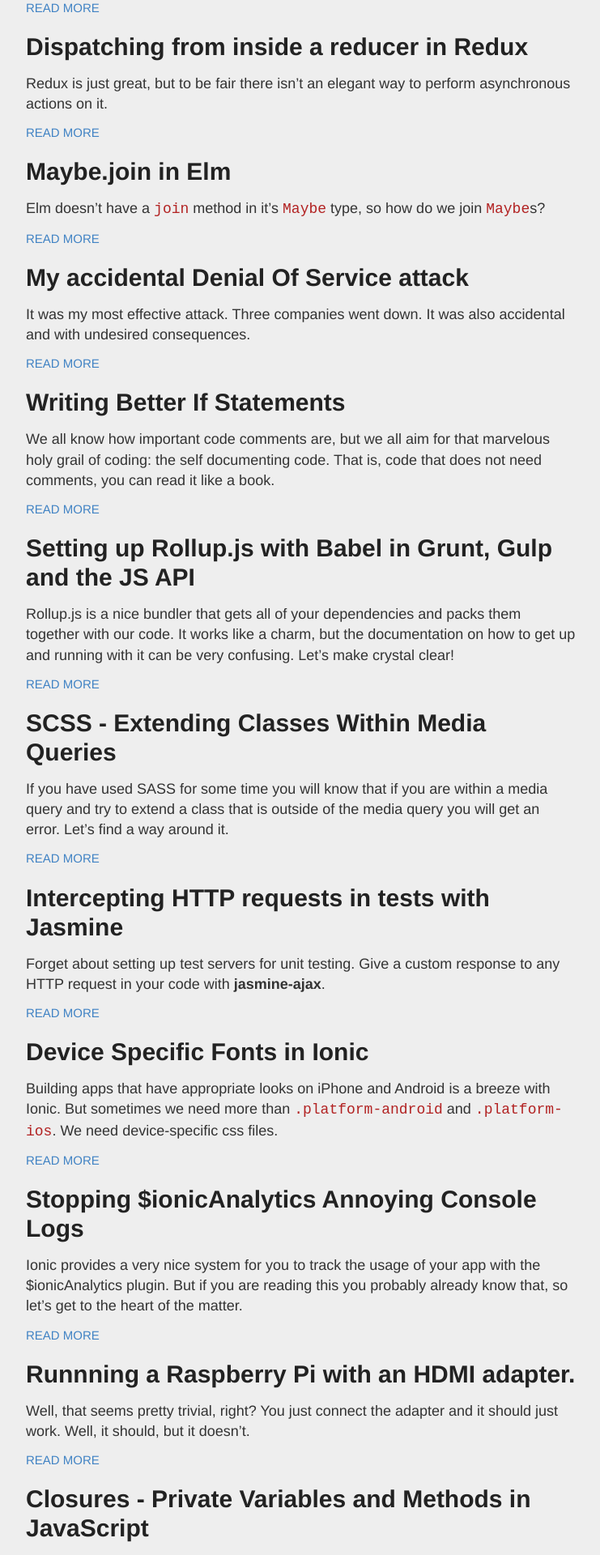
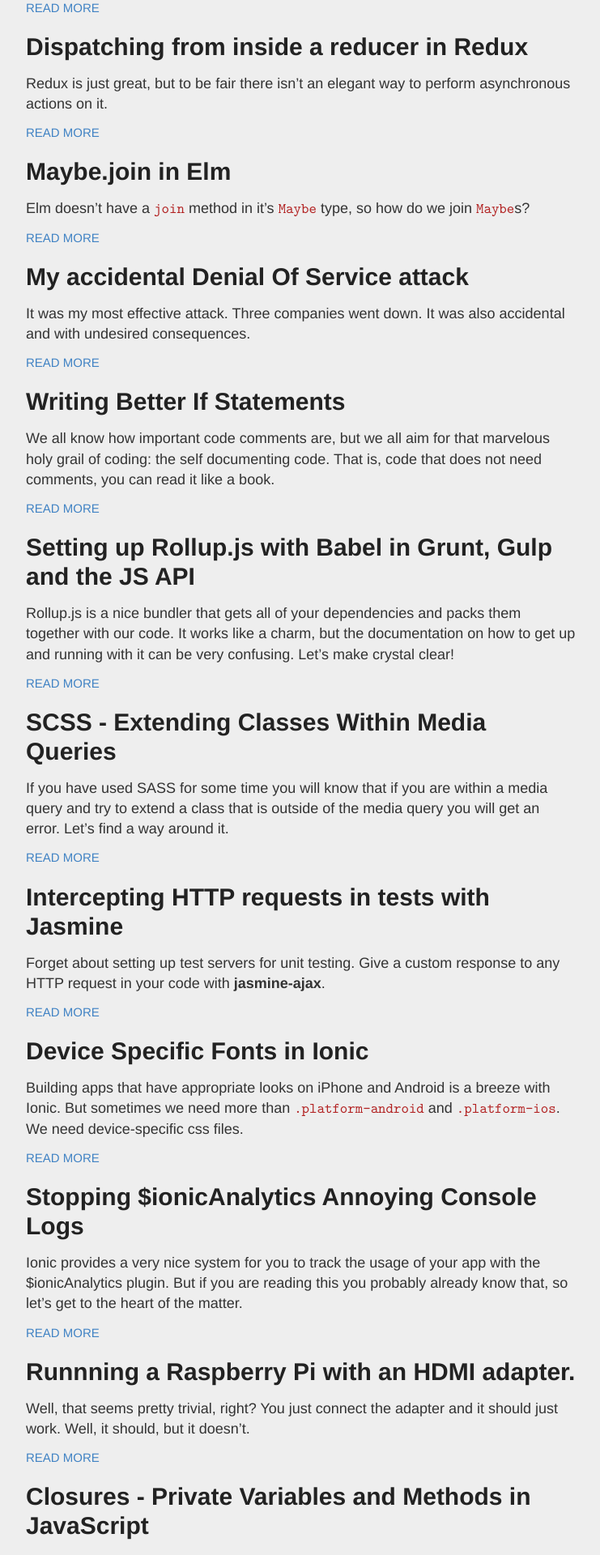
Before and after one commit to lazamar/lazamar.github.io, a Jekyll site: the page built from index.html, in a window 1280 px wide. Shown: the part 1373-3293 px from the top of the page at 81% size, without its empty margins (268-1009 px from the left). Built offline with Jekyll 4.4.1, drawn with Linux system fonts in a browser that asks for light colours.

Commit message:
Use Latin Modern Mono as monospace font

```diff
--- a/_sass/_highlights.scss
+++ b/_sass/_highlights.scss
@@ -1,7 +1,37 @@
+@font-face {
+    font-family: 'Latin Modern Mono';
+    src: url('/fonts/Latin-Modern-Mono/lmmono10-regular-webfont.eot');
+    src: url('/fonts/Latin-Modern-Mono/lmmono10-regular-webfont.eot?#iefix') format('embedded-opentype'),
+         url('/fonts/Latin-Modern-Mono/lmmono10-regular-webfont.woff') format('woff'),
+         url('/fonts/Latin-Modern-Mono/lmmono10-regular-webfont.ttf') format('truetype'),
+         url('/fonts/Latin-Modern-Mono/lmmono10-regular-webfont.svg#latin_modern_mono10_regular') format('svg');
+    font-weight: normal;
+    font-style: normal;
+}
 
+@font-face {
+    font-family: 'Latin Modern Mono';
+    src: url('/fonts/Latin-Modern-Mono/mmono10-italics-webfont.eot');
+    src: url('/fonts/Latin-Modern-Mono/mmono10-italics-webfont.eot?#iefix') format('embedded-opentype'),
+         url('/fonts/Latin-Modern-Mono/mmono10-italics-webfont.woff') format('woff'),
+         url('/fonts/Latin-Modern-Mono/mmono10-italics-webfont.ttf') format('truetype'),
+         url('/fonts/Latin-Modern-Mono/mmono10-italics-webfont.svg#latin_modern_mono10_regular') format('svg');
+    font-weight: normal;
+    font-style: italic;
+}
+@font-face {
+    font-family: 'Latin Modern Mono';
+    src: url('/fonts/Latin-Modern-Mono/mmonolt10-bold-webfont.eot');
+    src: url('/fonts/Latin-Modern-Mono/mmonolt10-bold-webfont.eot?#iefix') format('embedded-opentype'),
+         url('/fonts/Latin-Modern-Mono/mmonolt10-bold-webfont.woff') format('woff'),
+         url('/fonts/Latin-Modern-Mono/mmonolt10-bold-webfont.ttf') format('truetype'),
+         url('/fonts/Latin-Modern-Mono/mmonolt10-bold-webfont.svg#latin_modern_mono10_regular') format('svg');
+    font-weight: bold;
+    font-style: normal;
+}
 
 code {
-  font-family: 'Meslo LG S', 'Droid Sans Mono', 'Ubuntu Mono', monospace;
+  font-family: "Latin Modern Mono";
   font-size: 1.2em;
 }
 
```
Also changed, not shown: fonts/Latin-Modern-Mono/lmmono10-italic-webfont.woff (added), fonts/Latin-Modern-Mono/lmmono10-regular-webfont.woff (added), fonts/Latin-Modern-Mono/lmmonolt10-bold-webfont.woff (added).
